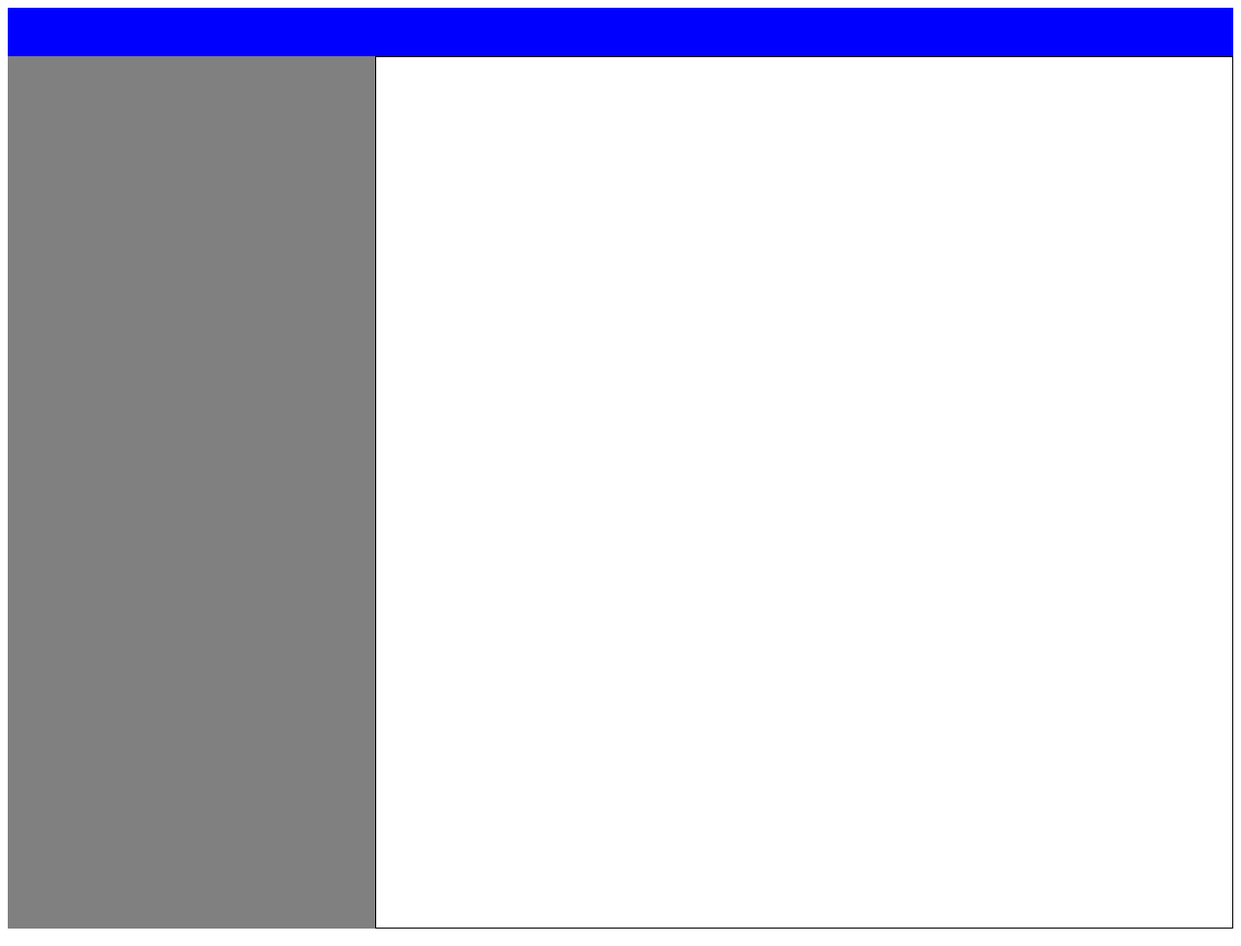
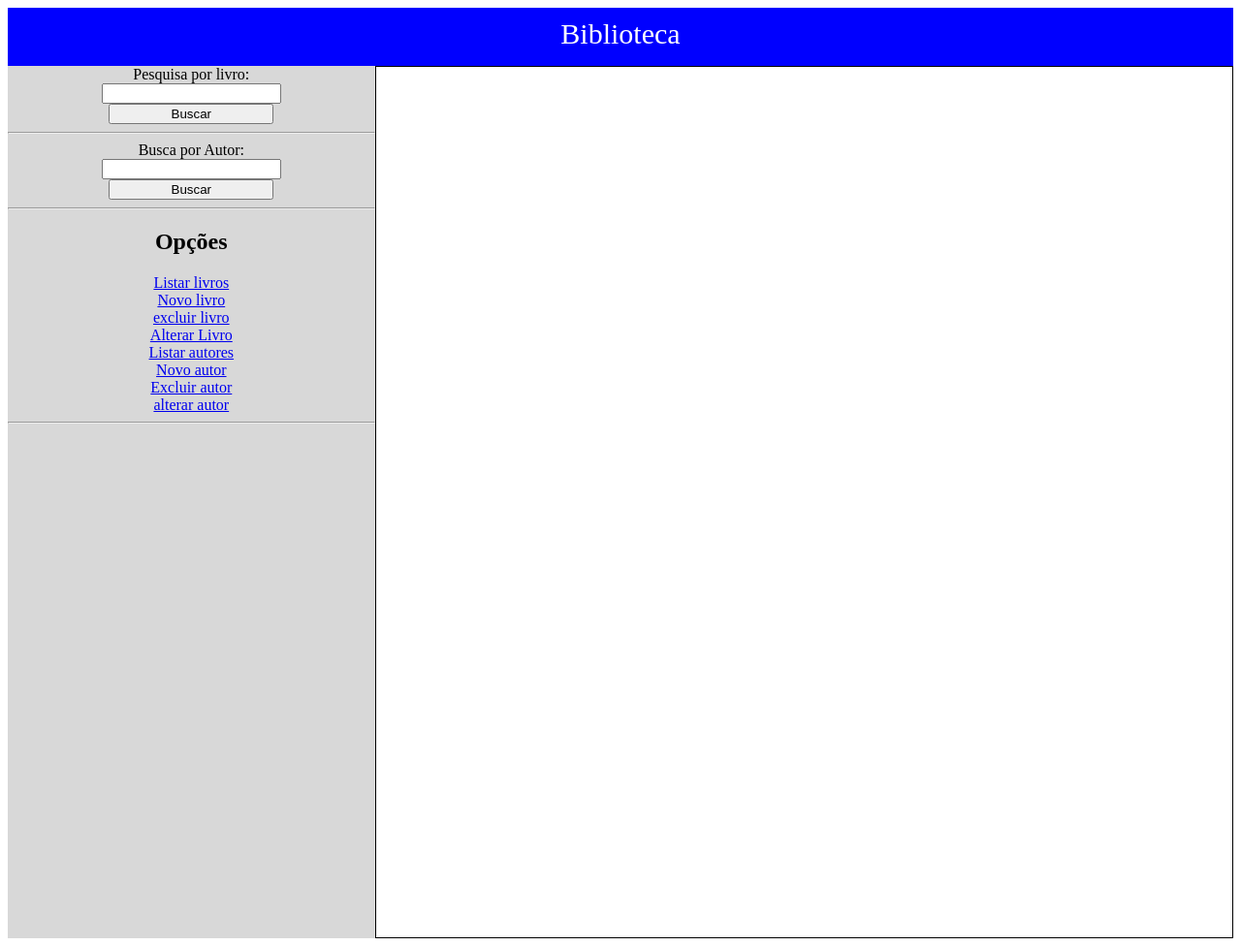
Before and after one commit to sandro20231/biblioteca, a Django app: page / in a window 1280 px wide. Shown: the whole page at 97% size. Run offline with Django 5.2, Linux system fonts and the light colour scheme.

Commit message:
finalizando menu

```diff
--- a/biblioteca/inicio/static/inicio/estilo.css
+++ b/biblioteca/inicio/static/inicio/estilo.css
@@ -9,6 +9,9 @@
     color: white;
     width: 100%;
     height: 50px;
+    text-align:center;
+    font-size:30px;
+    padding-top: 10px;
 }
 
 .filho2 {
@@ -18,16 +21,25 @@
     height: 900px;
     display: flex;
     flex-direction: row;
+    text-align:center;
 }
 
 .neto1 {
 
     width: 30%;
     height: 900px;
-    background-color: gray;
+    background-color: rgb(216, 216, 216);
 }
 
 .neto2 {
     width: 70%;
     border: 1px solid black;
 }
+
+.botao1{
+    width:170px;
+}
+
+.botao2{
+    width: 170px;
+}
--- a/biblioteca/inicio/templates/inicio/layout.html
+++ b/biblioteca/inicio/templates/inicio/layout.html
@@ -12,12 +12,43 @@
 <body>
     <div class="pai">
         <div class="filho1">
-
+            Biblioteca
         </div>
         <div class="filho2">
             <div class="neto1">
+                <div class="busca1">
+                    <form>
+                        {% csrf_token %}
+                        <Label>Pesquisa por livro:</Label></br>
+                        <input type="text" name="plivro"></br>
+                        <button type="submit" class="botao1">Buscar</button>
+                    </form>
+                    <hr>
+                </div>
+                <div class="busca2">
+                    <form>
+                        {% csrf_token %}
+                        <label>Busca por Autor:</label><br />
+                        <input type="text" name="pautor"><br />
+                        <button type="submit" class="botao2">Buscar</button>
 
+                    </form>
+                </div>
+                <hr>
+                <h2>Opções</h2>
+
+                <a href="#">Listar livros</a><br>
+                <a href="#">Novo livro</a><br>
+                <a href="#">excluir livro</a><br>
+                <a href="#">Alterar Livro</a><br>
+
+                <a href="#">Listar autores</a><br>
+                <a href="#">Novo autor</a><br>
+                <a href="#">Excluir autor</a><br>
+                <a href="#">alterar autor</a><br>
+                <hr>
             </div>
+
             <div class="neto2">
                 {% block body %}{% endblock %}
             </div>
```
